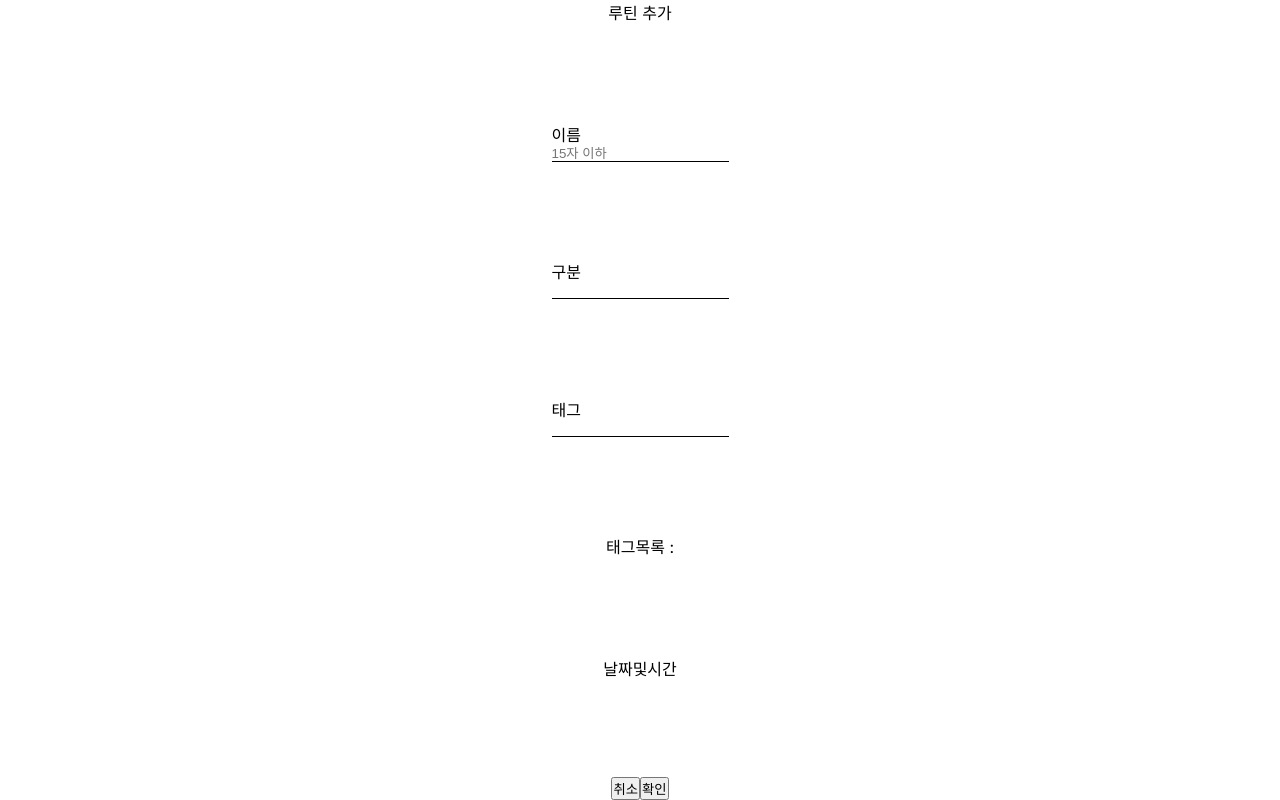
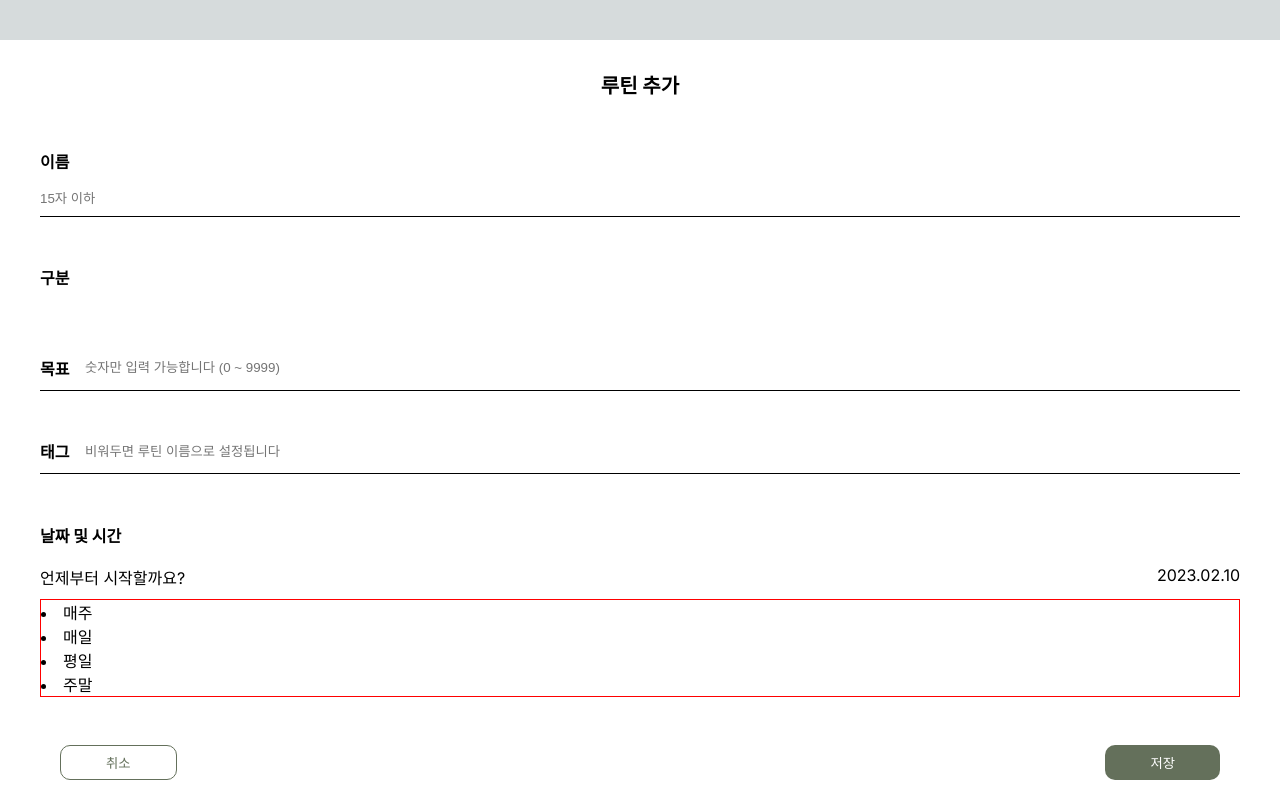
Before and after one commit to Life-Logs/frontend, a Next.js app: page /routineAdd in a window 1280 px wide. Built offline with nearby package versions, Linux system fonts and the light colour scheme.

Commit message:
feat: routineAdd Page change to modal

```diff
--- a/app/routineAdd/page.tsx
+++ b/app/routineAdd/page.tsx
@@ -4,26 +4,36 @@ import axios from "axios"
 import { useRef, useState } from "react"
 import styled from "styled-components"
 
-export default function routineAdd() {
+interface RoutineAddProps {
+    setModal: React.Dispatch<React.SetStateAction<boolean>>;
+  }
+
+export default function RoutineAdd({ setModal }:RoutineAddProps) {
+
+
 
     const [name, setName] = useState('')
     const [type, setType] = useState('')
-    const [tag, setTag] = useState([])
+    const [tag, setTag] = useState<boolean[]>([])
+    const [selectWeek, setSelectWeek] = useState<boolean[]>([])
+    const [view, setView] = useState<boolean>(false)
+
+    const weekCycle = ['매주', '매일', '평일', '주말']
 
     const tagRef = useRef();
 
     const DateValue = '1979. 12. 12'
 
-    const handleNameChange = (event) => {
+    const handleNameChange = (event:any) => {
         setName(event.target.value);
     };
 
-    const handleTypeChange = (event) => {
+    const handleTypeChange = (event:any) => {
         setType(event.target.value);
     };
 
     let tagValue = ''
-    const handleTagChange = (event) => {
+    const handleTagChange = (event:any) => {
         if(event.keyCode === 13 && tagValue !== '') {
             setTag([...tag, tagValue])
             tagRef.current.value=''
@@ -65,55 +75,160 @@ export default function routineAdd() {
     return (
     <Body>
         <Title>루틴 추가</Title>
-        <Category>
-            <List>이름<InputSpace placeholder="15자 이하"onChange={(e) => handleNameChange(e)}/></List>
-        </Category>
-        <List>구분<InputSpace onChange={(e) => handleTypeChange(e)}/></List>
-        {/* <List>목표</List> */}
-        <List>태그<InputSpace
-            ref={tagRef}
-            onKeyDown={(e) => handleTagChange(e)}/>
+        <InputContents>
+        <List>
+            <ListTitle>이름</ListTitle>
+            <InputSpace placeholder="15자 이하" onChange={(e) => handleNameChange(e)}/>
         </List>
-        <TagList>태그목록 :</TagList>
-        <List>날짜및시간</List>
+        <List2>
+            <ListTitle>구분</ListTitle>
+            {/* <InputSpace onChange={(e) => handleTypeChange(e)}/> */}
+        </List2>
+        <List2>
+            <ListTitle2>목표</ListTitle2>
+                <InputSpace placeholder="숫자만 입력 가능합니다 (0 ~ 9999)" onChange={(e) => handleTypeChange(e)}/>
+        </List2>
+        <List2>
+            <ListTitle2>태그</ListTitle2>
+            <InputSpace
+                placeholder="비워두면 루틴 이름으로 설정됩니다"
+                ref={tagRef}
+                onKeyDown={(e) => handleTagChange(e)}/>
+        </List2>
+        {/* <TagList>태그목록 :</TagList> */}
+
+        <SelectDateWrapper>
+        <List>
+            <ListTitle>날짜 및 시간</ListTitle>
+        </List>
+            <WhenStartAndDateWrapper>
+                <WhenStart>언제부터 시작할까요?</WhenStart>
+                <DateSelect>2023.02.10</DateSelect>
+            </WhenStartAndDateWrapper>
+            <DaySelectWrapper>
+                <li>매주</li>
+                <li>매일</li>
+                <li>평일</li>
+                <li>주말</li>
+            </DaySelectWrapper>
+        </SelectDateWrapper>
+
+
+
+
+
         <ConfirmAndCancle>
-            <Cancel>취소</Cancel>
+            <Cancel onClick={() => setModal(false)}>취소</Cancel>
             <Confirm
             onClick={() => {
                 // console.log(DataValue)
                 postRoutine(DataValue)
                 // console.log(name, type, tag, DateValue)
-            }}>확인</Confirm>
+            }}>저장</Confirm>
         </ConfirmAndCancle>
+        </InputContents>
     </Body>)
 }
 
 const Body = styled.div`
+    position: absolute;
+    bottom:0;
+    width: 100%;
+    height: 95%;
     display: flex;
     flex-direction: column;
     justify-content: space-between;
     align-items: center;
-    min-height: 100vh;
     background-color: white;
+    z-index: 1;
+`
+
+const InputContents = styled.div`
+    padding: 20px 40px;
+    width: 100%;
+    height: 100%;
+    display: flex;
+    flex-direction: column;
+    justify-content: space-between;
+    align-items: center;
 `
 const List = styled.div`
     display: flex;
     flex-direction:column;
-    width: fit-content;
+    width: 100%;
     height: fit-content;
 `
+const List2 = styled.div`
+    display: flex;
+    width: 100%;
+    height: fit-content;
+`
+const ListTitle = styled.p`
+    font-size: 16px;
+    font-weight: bold;
+    padding-bottom: 18px;
+`
+const ListTitle2 = styled.p`
+    min-width: 45px;
+    font-size: 16px;
+    font-weight: bold;
+    border-bottom: 1px solid black;
+    padding: 0 10px 10px 0;
+`
+
 const TagList = styled.div``
 const InputSpace = styled.input`
     border: none;
     border-bottom: 1px solid black;
+    padding: 0 10px 10px 0;
+    width: 100%;
 `
-const ConfirmAndCancle = styled.div``
-const Confirm = styled.button``
-const Cancel = styled.button``
+const ConfirmAndCancle = styled.div`
+    display: flex;
+    justify-content: space-between;
+    width: 100%;
+`
+const Confirm = styled.button`
+    padding: 7px 45px;
+    margin-right: 20px;
+    border-radius: 10px;
+    color: white;
+    background-color: #64705B;
+    border: none;
+    cursor: pointer;
+`
+const Cancel = styled.button`
+    color: #64705B;
+    background-color: white;
+    cursor: pointer;
+    padding: 7px 45px;
+    margin-left: 20px;
+    border-radius: 10px;
+    border: 1px solid;
+`
 const Category = styled.div`
     display: flex;
     width: fit-content;
     height: fit-content;
 `
 
-const Title = styled.div``
+const Title = styled.div`
+    font-size: 20px;
+    font-weight: bold;
+    margin: 30px 0;
+`
+const SelectDateWrapper = styled.div`
+    width: 100%;
+`
+const WhenStartAndDateWrapper = styled.div`
+    display: flex;
+    justify-content: space-between;
+`
+const DateSelect = styled.div`
+
+`
+const WhenStart = styled.div``
+const DaySelectWrapper = styled.div`
+    margin-top: 10px;
+    border: 1px solid red;
+`
```
Also changed, not shown: app/routine/page.module.css (+0 -10 lines), app/routine/page.tsx (+36 -6 lines), public/data/mockData.json (+4 -4 lines).
